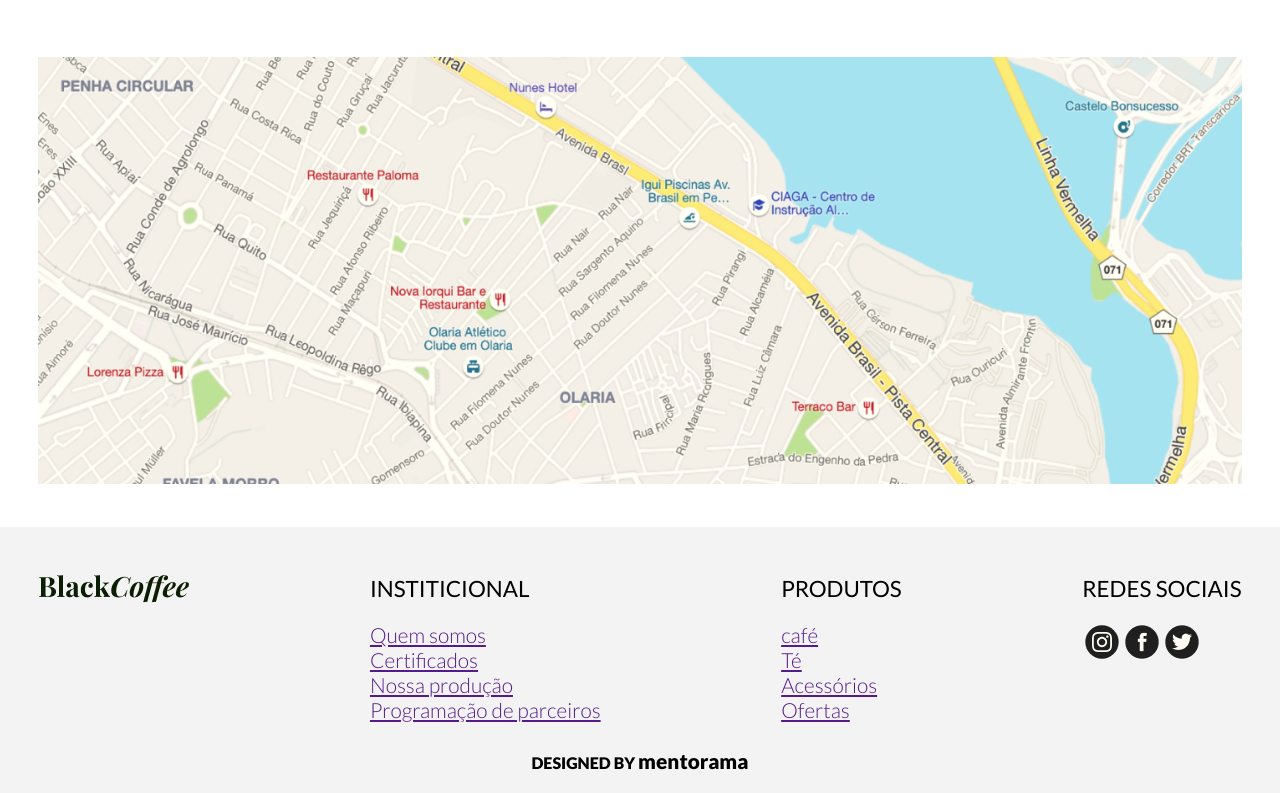
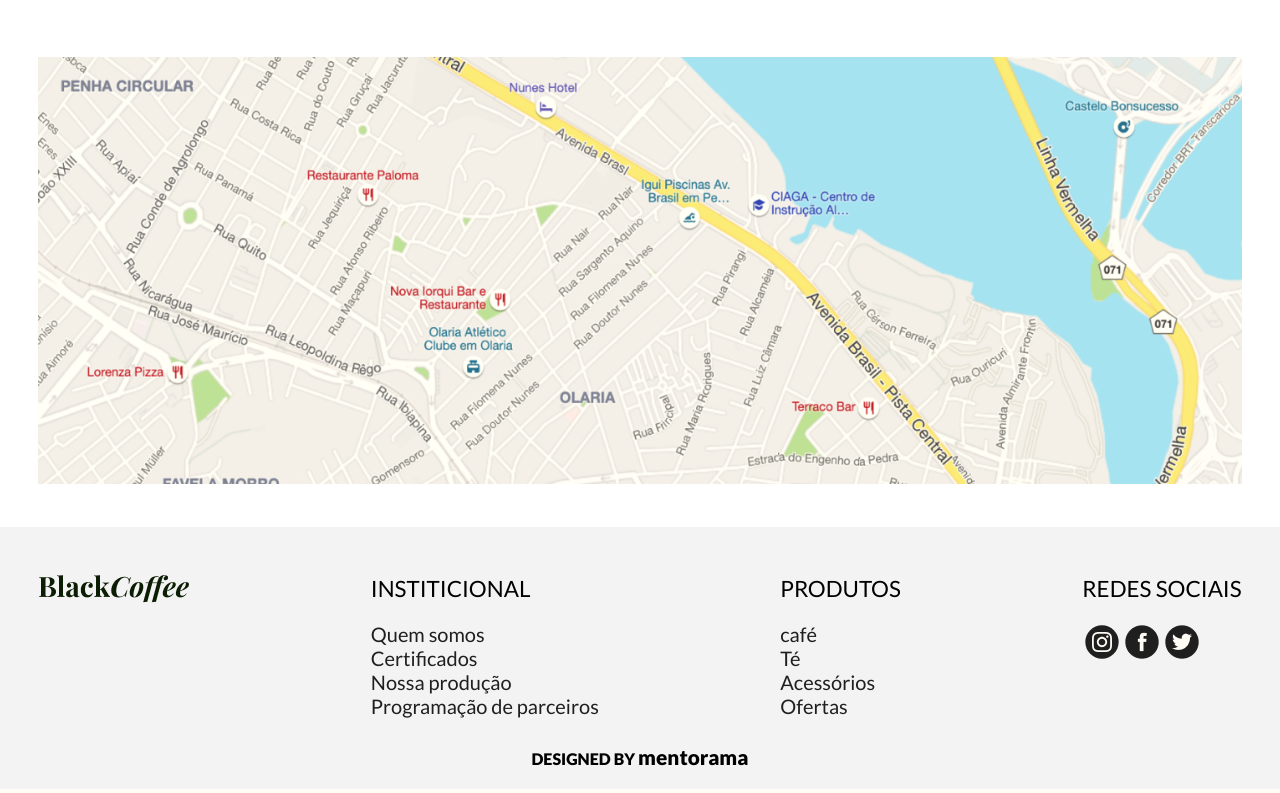
Before and after one commit to vini205/Coffee, a plain HTML site: page index.html in a window 1280 px wide. Shown: the part 4368-5161 px from the top of the page. Drawn offline with nearby package versions, Linux system fonts and the light colour scheme.

Commit message:
Update index.css

```diff
--- a/css/index.css
+++ b/css/index.css
@@ -308,8 +308,11 @@ footer h5{
   padding-left: 0;
 }
 .footer-links a{
-  font-size: 1.3em;
-  font-weight: 300;
+  font-family: 'Lato';
+  font-weight: 400;
+  font-size: 1.25rem;
+  text-decoration: none;
+  color: #1F1F1F;
 }
 .footer-links > div{
   text-align: left;
```
